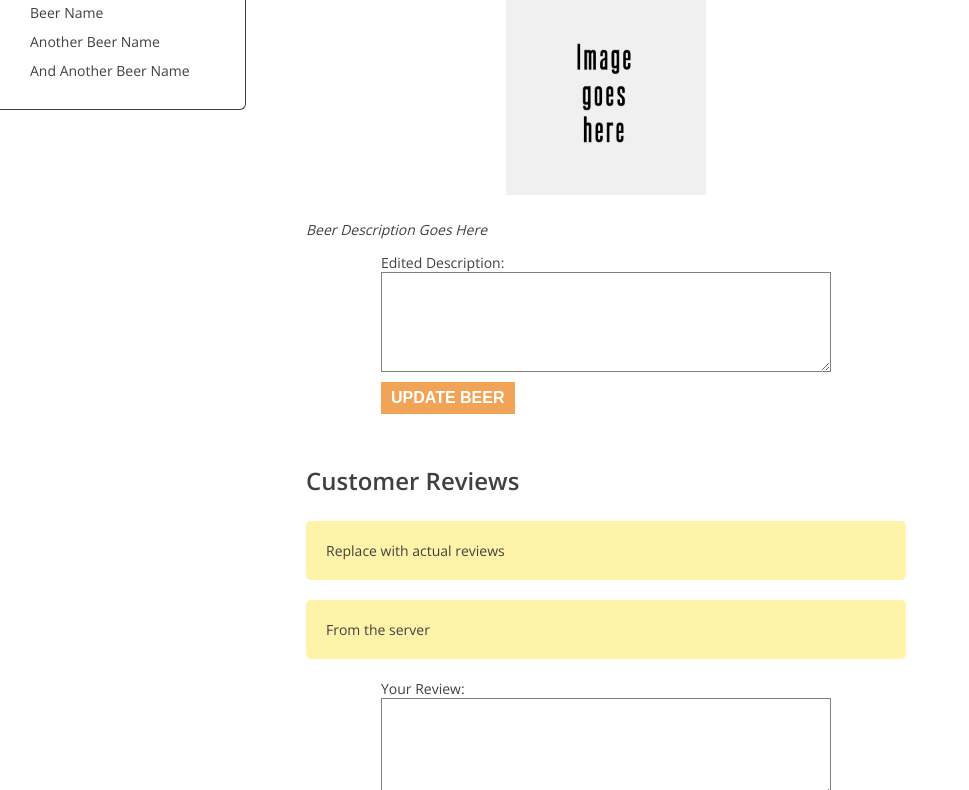
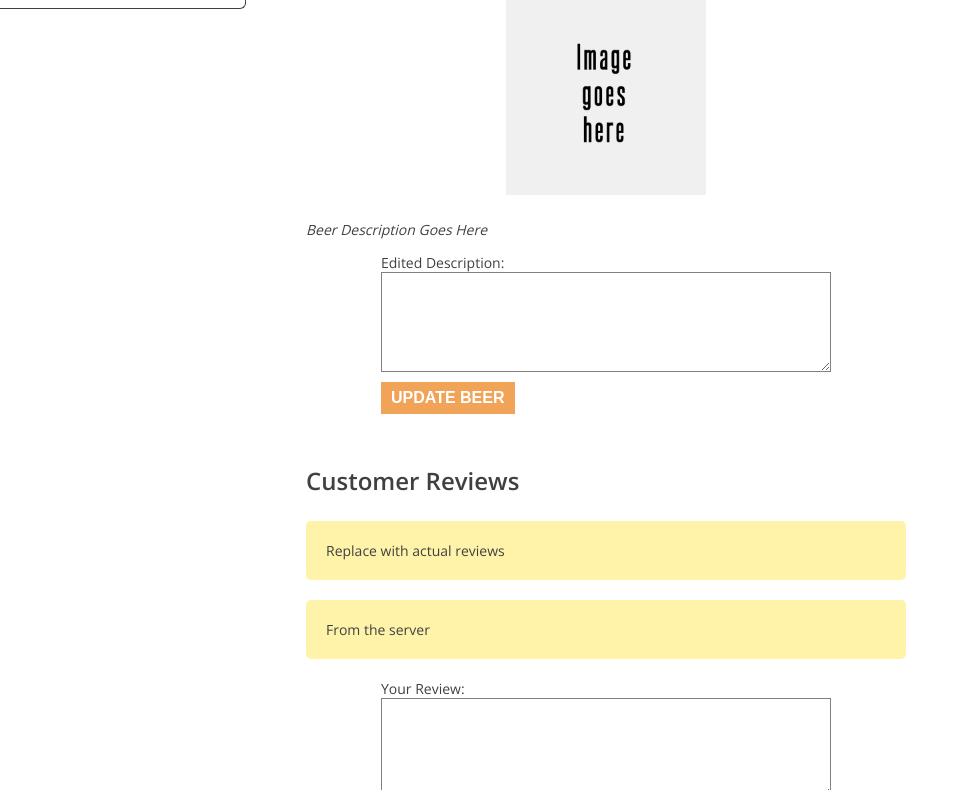
Before and after one commit to AchayoEarnest/Flata_beer, a plain HTML site: page Phase-1-Code-Challenge-Flatabeer-092921/code_challenge/index.html in a window 1280 px wide. Shown: the part 101-891 px from the top of the page, without its empty margins (0-969 px from the left). Drawn offline with nearby package versions, Linux system fonts and the light colour scheme; no server answers.

Commit message:
remove lists

```diff
--- a/Phase-1-Code-Challenge-Flatabeer-092921/code_challenge/index.html
+++ b/Phase-1-Code-Challenge-Flatabeer-092921/code_challenge/index.html
@@ -15,9 +15,9 @@
       <h1>FlataBeer</h1>
       <nav>
         <ul id="beer-list">
-          <li>Beer Name</li>
+          <!-- <li>Beer Name</li>
           <li>Another Beer Name</li>
-          <li>And Another Beer Name</li>
+          <li>And Another Beer Name</li> -->
         </ul>
       </nav>
     </header>
```
